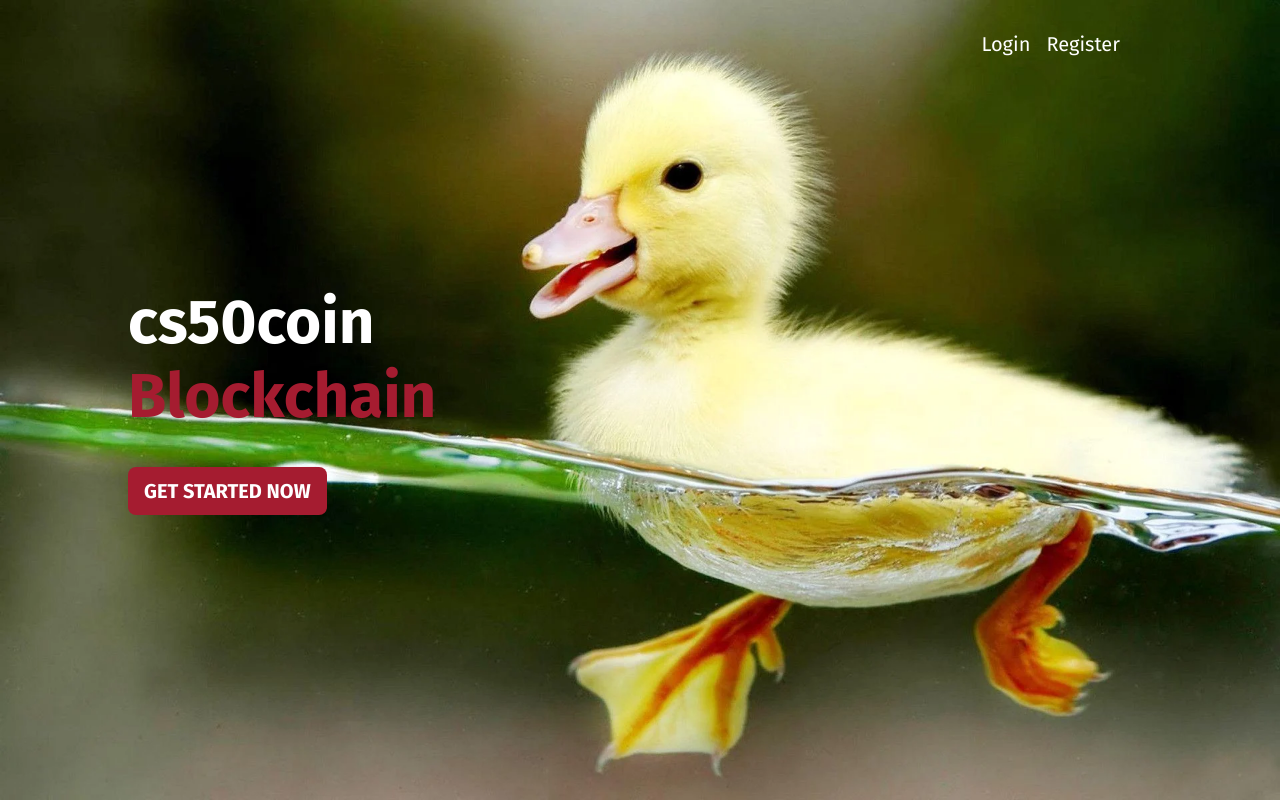
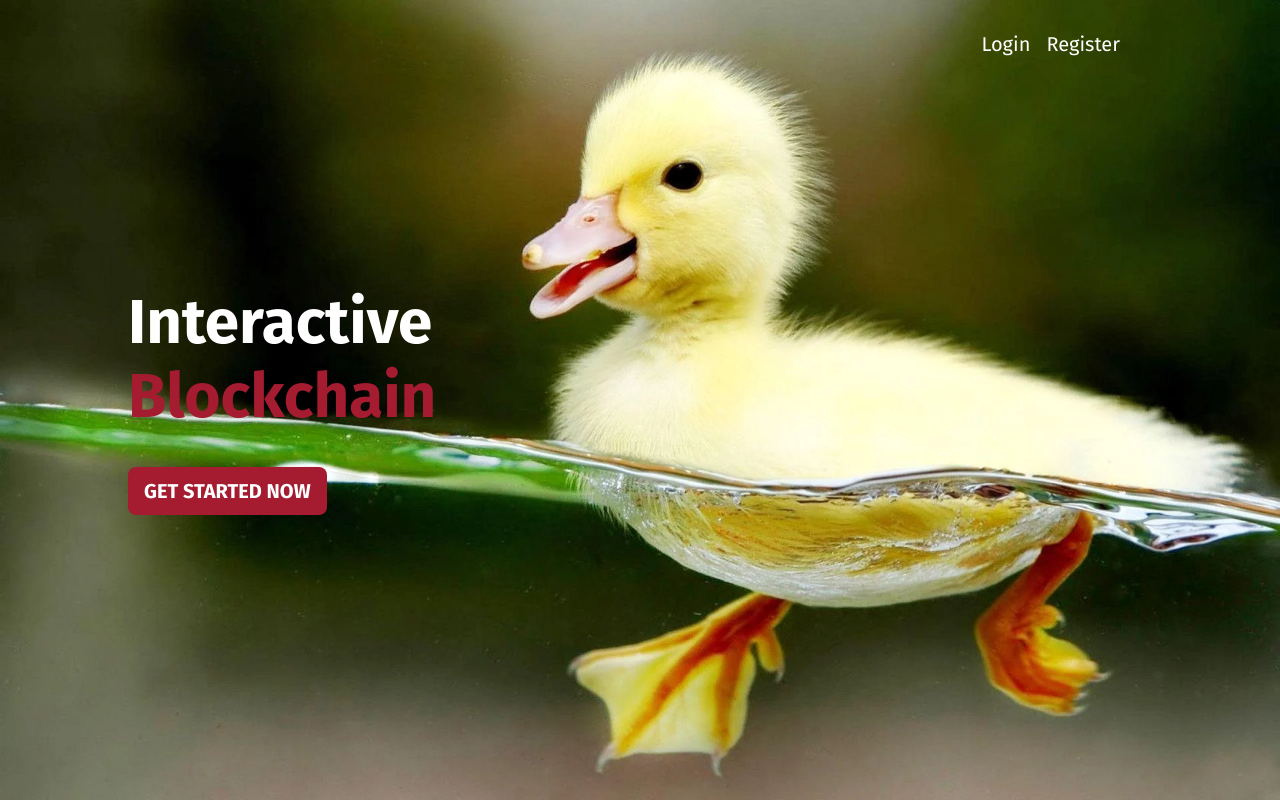
Before and after one commit to pacocerezo/Blockchain-Interactive-App, a Flask app: page / in a window 1280 px wide. Run offline with Flask 2, Linux system fonts and the light colour scheme; some libraries are stand-ins or nearby versions.

Commit message:
Change index.html

```diff
--- a/templates/index.html
+++ b/templates/index.html
@@ -5,7 +5,7 @@
         <meta charset="UTF-8" />
         <meta name="viewport" content="width=device-width, initial-scale=1.0" />
 
-        <title>cs50coin</title>
+        <title>Interactive Blockchain</title>
 
         <link rel="preconnect" href="https://fonts.gstatic.com" />
         <link
@@ -38,7 +38,7 @@
             <section class="banner">
                 <div class="container">
                     <h1>
-                        cs50coin<br class="hide-mob" />
+                        Interactive<br class="hide-mob" />
                         <span>Blockchain</span>
                     </h1>
 
```
